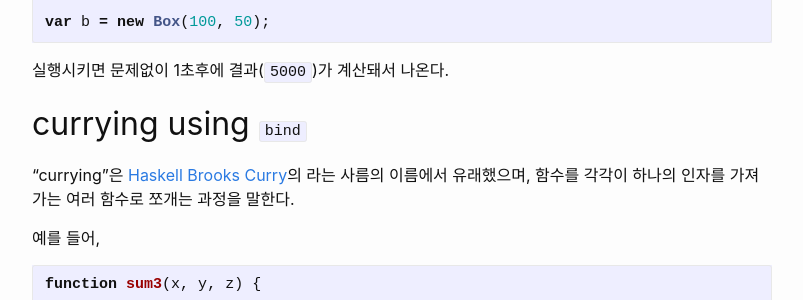
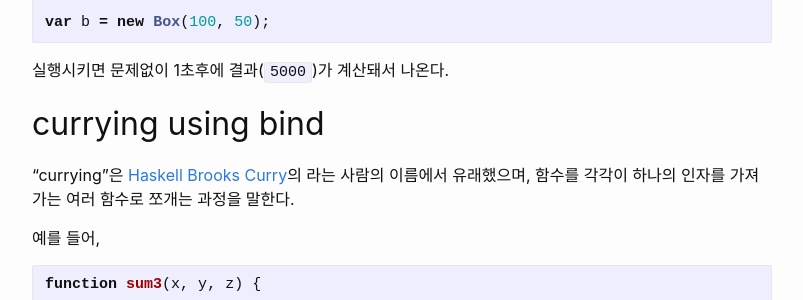
Before and after one commit to feynubrick/feynubrick.github.io, a Jekyll site: the page built from _posts/2019-01-11-javascript-study-6-this.md, in a window 1280 px wide and 900 px high, scrolled down 6159 px. Shown: the part 156-456 px from the top of the window, without its empty margins (238-1041 px from the left). Built offline with Jekyll 4.4.1, drawn with Linux system fonts in a browser that asks for light colours; nearby versions of some CDN libraries; comment, search, counter and statistics services are not loaded; some of the changed text lies outside the part shown.

Commit message:
edited the post about this and added a new post about asynchronous call.

````diff
--- a/_posts/2019-01-11-javascript-study-6-this.md
+++ b/_posts/2019-01-11-javascript-study-6-this.md
@@ -7,11 +7,11 @@ date:   2019-01-11
 tags: [JavaScript, Study]
 ---
 
-# `this` 키워드
+# this 키워드
  - 모든 함수 스코프 내에서 자동으로 설정되는 특수한 식별자
  - 실행컨텍스트(execution context)의 생성단계에서 결정된다.
 
-# `this` 를 binding하는 5가지 패턴
+# this 를 binding하는 5가지 패턴
 
 - global reference
 - function invocation
@@ -104,7 +104,7 @@ console.log(f.val); // WooHoo!
 console.log(val); // ReferenceError
 ```
 
-## 패턴 5: `.call()` or `.apply()` invocation
+## 패턴 5: .call() or .apply() invocation
 
 - 각 함수의 첫 argument인 객체에 `this` 바인딩
 - 수동으로 `this` 바인딩을 서술하기 위해 사용
@@ -143,7 +143,7 @@ add.call(obj, 2, 8);
 console.log(obj.val); // 10
 ```
 
-# `call` 과 `apply`
+# call 과 apply
 
 `call`과 `apply`는 모두 함수의 프로토타입 메서드(function prototype method)다.
 각각의 용법은 다음과 같다.
@@ -172,12 +172,12 @@ obj.foo.call(obj2); // Q2
 - Q1: `"origin"`
 - Q2: `"what?"`
 
-## `call` in action
+## call in action
 
 뭔지는 알겠지만 왜 사용하는지는 모르겠다고?
 다음 예를 한번 보자.
 
-### `arguments`를 배열의 프로토타입 메서드를 사용해 처리
+### arguments를 배열의 프로토타입 메서드를 사용해 처리
 
 `arguments`는 함수의 인자를 담고있는 특별한 객체다.
 이 객체는 배열은 아니지만 배열처럼 index와 `length` 값을 갖고 있어서,
@@ -232,7 +232,7 @@ fun.print(); // Q2
 - Q1 => Food: feta	5 USD
 - Q2 => Toy: robot	40 USD
 
-# `bind`
+# bind
 인자로 넘겨준 객체와 연결된 새로운 함수를 반환한다.
 콜백함수(callback function)을 특정 객체와 연결하고 싶을 때 사용한다.
 
@@ -297,9 +297,9 @@ var b = new Box(100, 50);
 
 실행시키면 문제없이 1초후에 결과(`5000`)가 계산돼서 나온다.
 
-## currying using `bind`
+## currying using bind
 
-"currying"은 [Haskell Brooks Curry](https://en.wikipedia.org/wiki/Haskell_Curry)의 라는 사름의 이름에서 유래했으며,
+"currying"은 [Haskell Brooks Curry](https://en.wikipedia.org/wiki/Haskell_Curry)의 라는 사람의 이름에서 유래했으며,
 함수를 각각이 하나의 인자를 가져가는 여러 함수로 쪼개는 과정을 말한다.
 
 예를 들어,
````
Also changed, not shown: other parts of _posts/2019-01-11-javascript-study-6-this.md (+2 -1 lines), _drafts/javascript-study-7-call-apply-bind.md (deleted, +0 -8 lines), _posts/2019-01-16-javascript-study-7-asynchronous-call.md (added, +200 -0 lines), _drafts/javascript-study-9-asynchronous-call.md (deleted).
